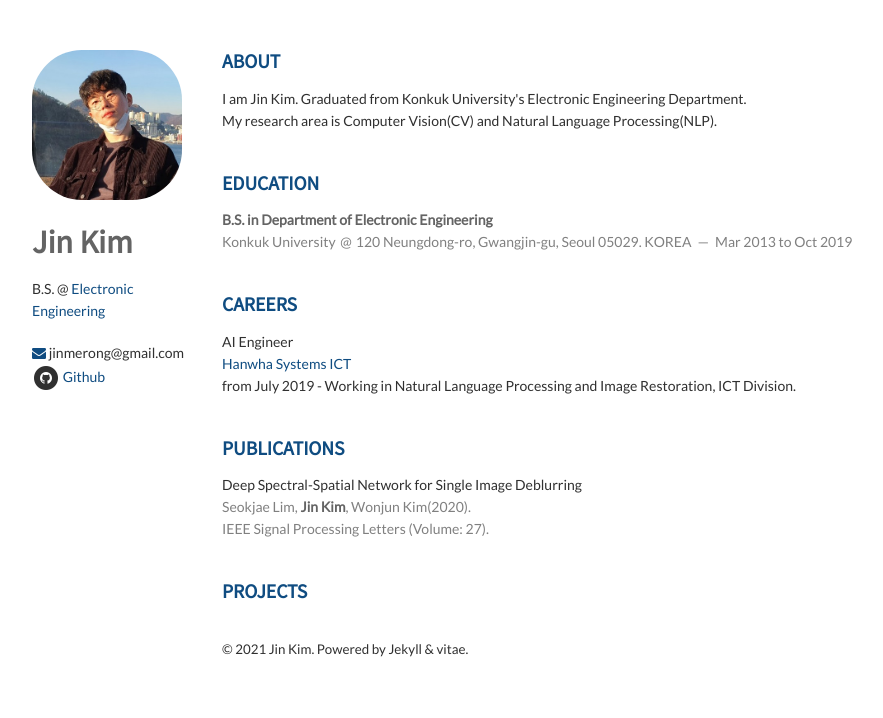
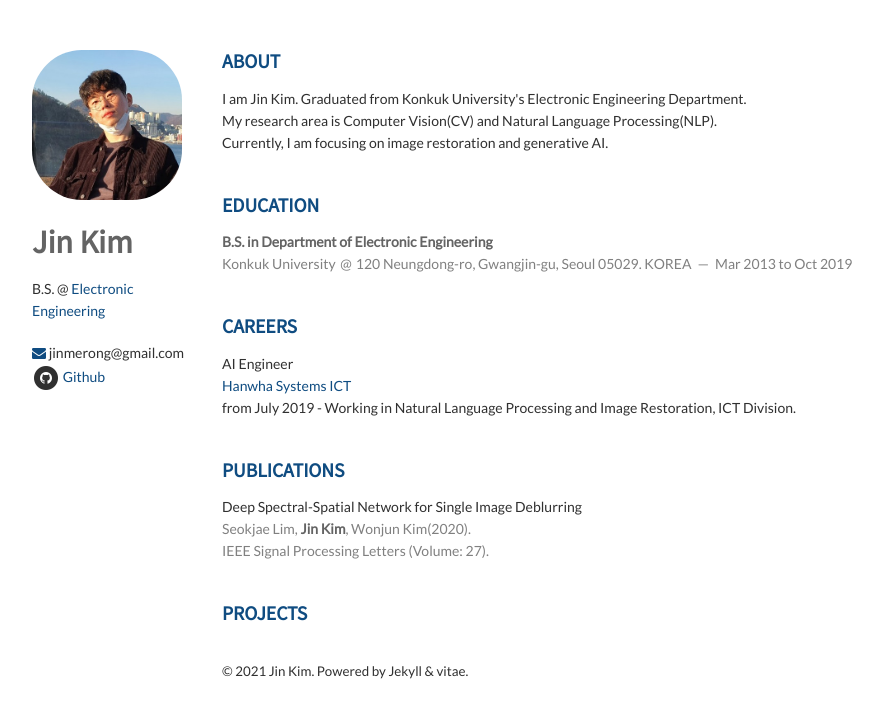
Before and after one commit to K-I-M-J-I-N/K-I-M-J-I-N.github.io, a Jekyll site: the page built from index.html, in a window 1280 px wide. Shown: the top 718 px of the page, without its empty margins (138-1021 px from the left). Built offline with Jekyll 4.4.1, drawn with Linux system fonts in a browser that asks for light colours; nearby versions of some CDN libraries; the list of posts is cut into pages by our own code.

Commit message:
Update about.html

```diff
--- a/_includes/about.html
+++ b/_includes/about.html
@@ -3,8 +3,8 @@
     <article>
         <p>
           I am Jin Kim. Graduated from Konkuk University's Electronic Engineering Department. </br>
-          My research area is Computer Vision(CV) and Natural Language Processing(NLP).
-         </br>
+          My research area is Computer Vision(CV) and Natural Language Processing(NLP). </br>
+          Currently, I am focusing on image restoration and generative AI. </br>
         </p>
     </article>
 </section>
```
